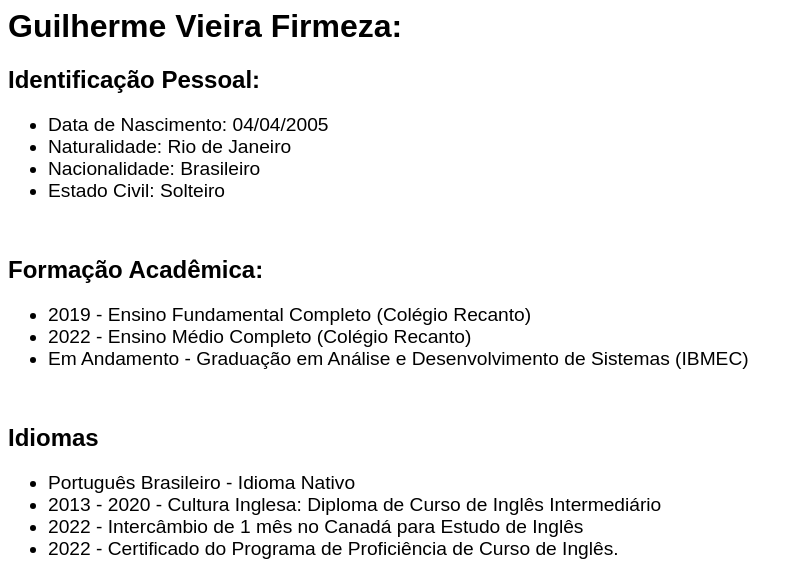
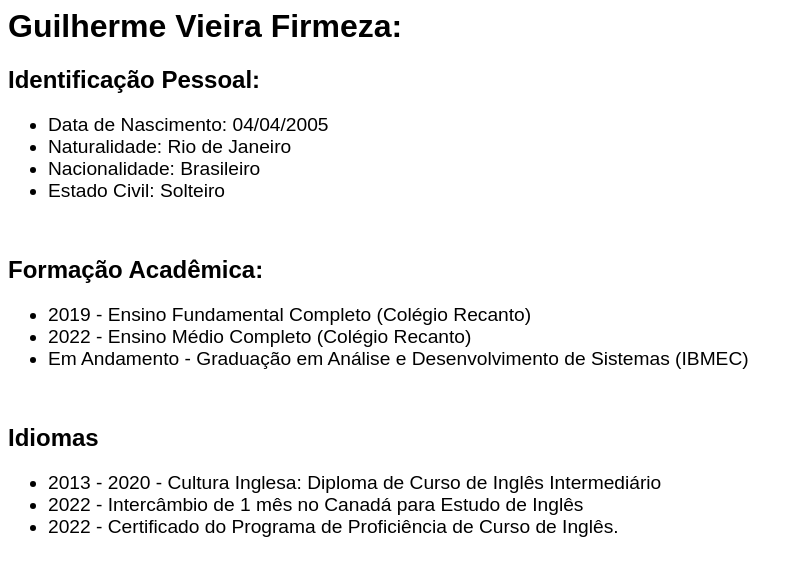
Before and after one commit to gvfirmeza/devweb2023, a plain HTML site: page sitecurriculo.html in a window 1280 px wide. Shown: the top 562 px of the page, without its empty margins (0-803 px from the left). Drawn offline with Linux system fonts and the light colour scheme.

Commit message:
tirando informações desnecessárias

```diff
--- a/sitecurriculo.html
+++ b/sitecurriculo.html
@@ -39,7 +39,6 @@
     <br />
     <h2>Idiomas</h2>
     <ul>
-      <li>Português Brasileiro - Idioma Nativo</li>
       <li>2013 - 2020 - Cultura Inglesa: Diploma de Curso de Inglês Intermediário</li>
       <li>2022 - Intercâmbio de 1 mês no Canadá para Estudo de Inglês</li>
       <li>2022 - Certificado do Programa de Proficiência de Curso de Inglês.</li>
```
